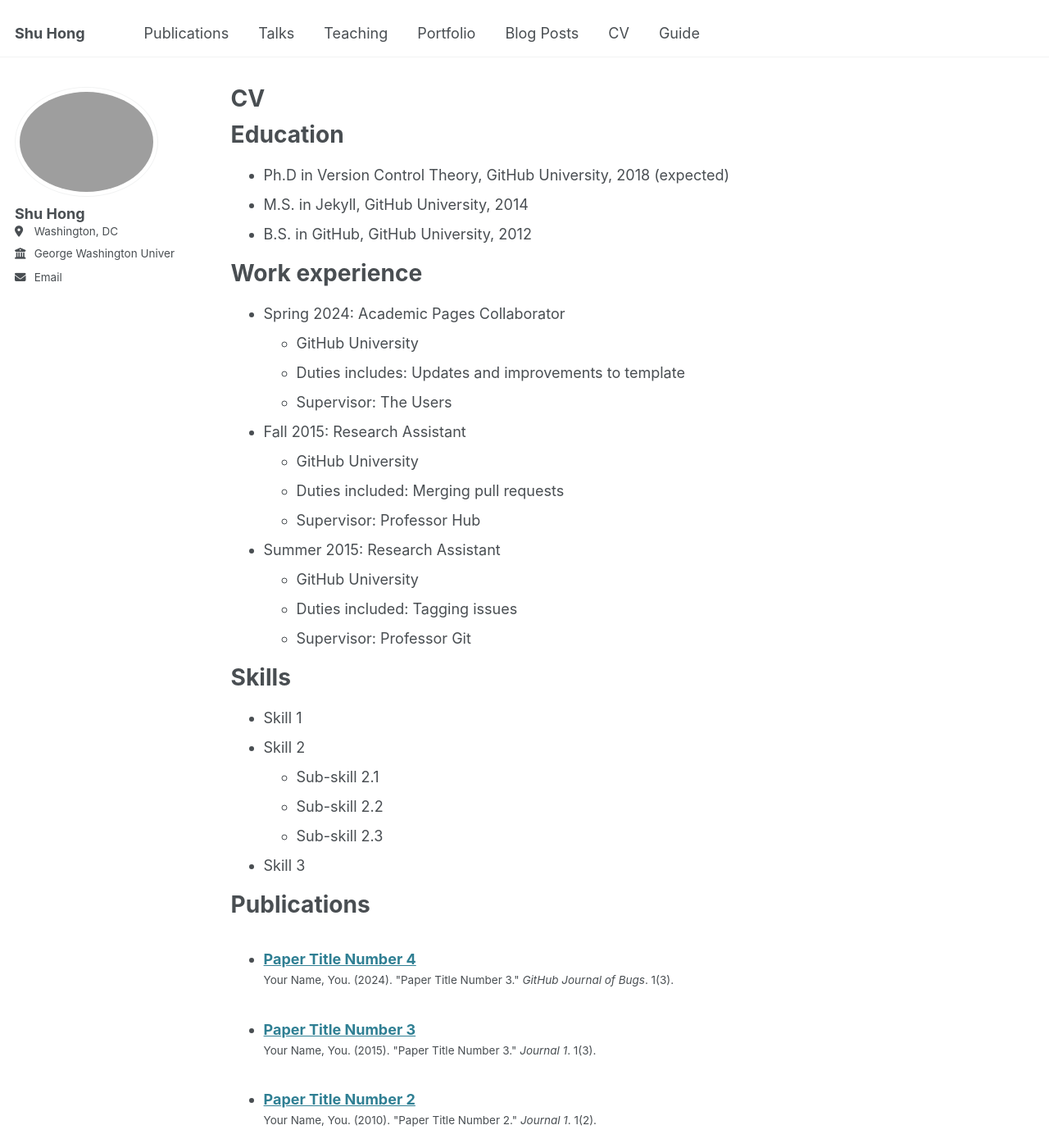
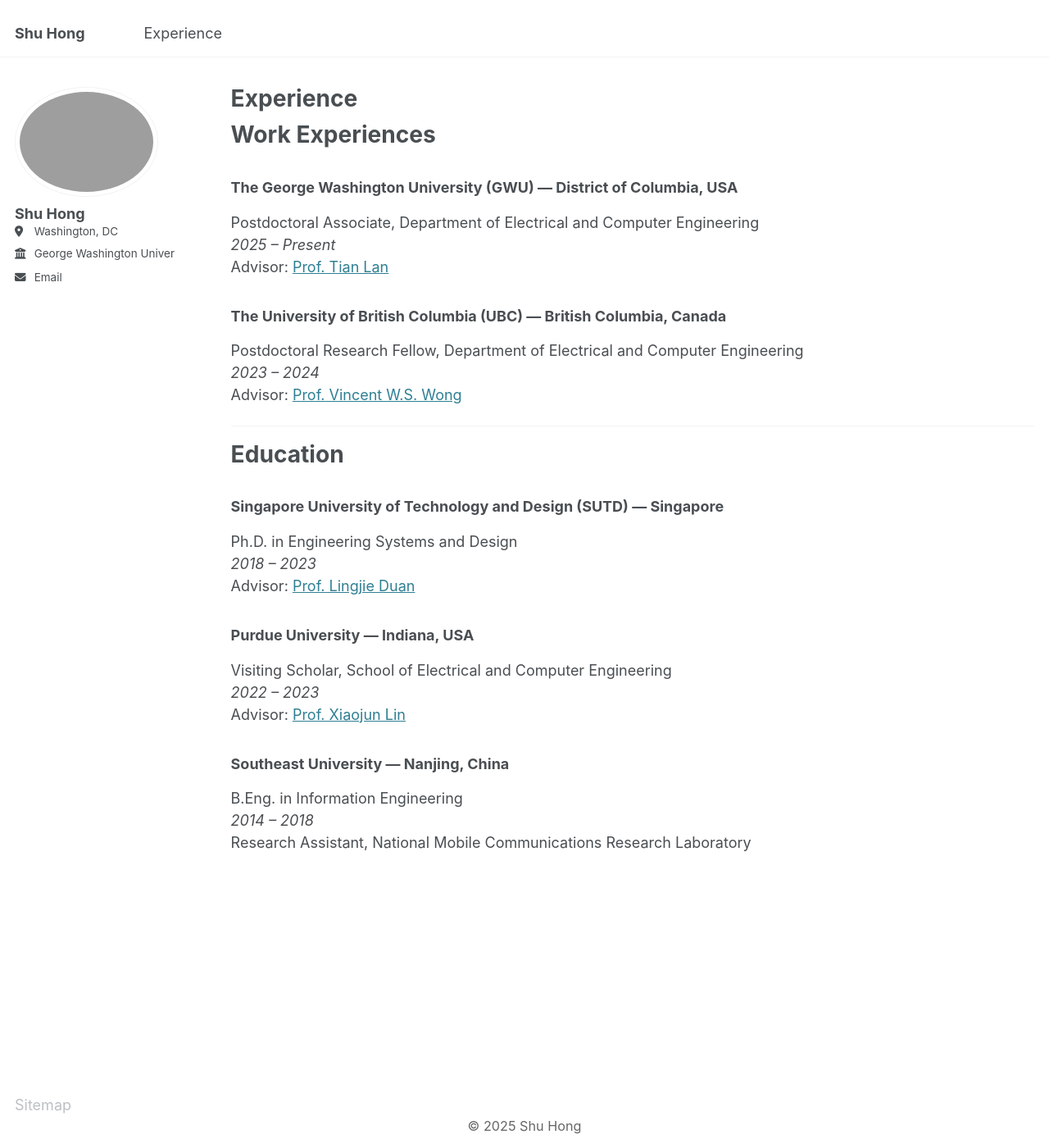
Before and after one commit to shu-hong/shu-hong.github.io, a Jekyll site: the page built from _pages/cv.md, in a window 1280 px wide and 1400 px high. Shown: the whole window at 82% size. Built offline with Jekyll 4.4.1, drawn with Linux system fonts in a browser that asks for light colours; some of the changed text lies outside the part shown.

Commit message:
Initial commit

```diff
--- a/_config.yml
+++ b/_config.yml
@@ -97,7 +97,7 @@ staticman:
       options:
         format           : "iso8601" # "iso8601" (default), "timestamp-seconds", "timestamp-milliseconds"
 atom_feed:
-  hide                   : false     # change to true to hide the RSS feed in the footer
+  hide                   : true     # change to true to hide the RSS feed in the footer
   path                   : # blank (default) uses feed.xml
 
 
--- a/_data/navigation.yml
+++ b/_data/navigation.yml
@@ -5,23 +5,14 @@
 # prevent it from being included in the site.
 
 main:
-  - title: "Publications"
-    url: /publications/
-
-  - title: "Talks"
-    url: /talks/
-
-  - title: "Teaching"
-    url: /teaching/
-
-  - title: "Portfolio"
-    url: /portfolio/
-
-  - title: "Blog Posts"
-    url: /year-archive/
-
-  - title: "CV"
+  - title: "Experience"
     url: /cv/
 
-  - title: "Guide"
-    url: /markdown/
+  # - title: "Publications"
+  #   url: /publications/
+
+  # - title: "Talks"
+  #   url: /talks/
+
+  # - title: "Teaching"
+  #   url: /teaching/
--- a/_includes/footer.html
+++ b/_includes/footer.html
@@ -1,25 +1,6 @@
 {% include base_path %}
 
-{% if site.author.github or site.author.bitbucket or site.atom_feed.hide != true %}
-<div class="page__footer-follow">
-  <ul class="social-icons">
-    {% if site.data.ui-text[site.locale].follow_label %}
-      <li><strong>{{ site.data.ui-text[site.locale].follow_label }}</strong></li>
-    {% endif %}
-    {% if site.author.github %}
-      <li><a href="http://github.com/{{ site.author.github }}"><i class="fab fa-github" aria-hidden="true"></i> GitHub</a></li>
-    {% endif %}
-    {% if site.author.bitbucket %}
-      <li><a href="http://bitbucket.org/{{ site.author.bitbucket }}"><i class="fab fa-bitbucket" aria-hidden="true"></i> Bitbucket</a></li>
-    {% endif %}
-    {% if site.atom_feed.hide != true %}
-    <li><a href="{% if site.atom_feed.path %}{{ site.atom_feed.path }}{% else %}{{ base_path }}/feed.xml{% endif %}"><i class="fa fa-fw fa-rss-square" aria-hidden="true"></i> {{ site.data.ui-text[site.locale].feed_label | default: "Feed" }}</a></li>
-    {% endif %}
-  </ul>
+
+<div class="page__footer-copyright" style="text-align:center; font-size:0.9em; color:#666;">
+  &copy; {{ "now" | date: "%Y" }} Shu Hong
 </div>
-{% endif %}
-
-<div class="page__footer-copyright">
-  &copy; {{ site.time | date: '%Y' }} {{ site.name | default: site.title }}, {{ site.data.ui-text[site.locale].powered_by | default: "Powered by" }} <a href="http://jekyllrb.com" rel="nofollow">Jekyll</a> &amp; <a href="https://github.com/academicpages/academicpages.github.io">AcademicPages</a>, a fork of <a href="https://mademistakes.com/work/minimal-mistakes-jekyll-theme/" rel="nofollow">Minimal Mistakes</a>.<br />
-  Site last updated {{ "now" | date: '%Y-%m-%d' %}}
-</div>
--- a/_pages/cv.md
+++ b/_pages/cv.md
@@ -1,6 +1,6 @@
 ---
 layout: archive
-title: "CV"
+title: "Experience"
 permalink: /cv/
 author_profile: true
 redirect_from:
@@ -9,30 +9,43 @@ redirect_from:
 
 {% include base_path %}
 
-Education
-======
-* Ph.D in Version Control Theory, GitHub University, 2018 (expected)
-* M.S. in Jekyll, GitHub University, 2014
-* B.S. in GitHub, GitHub University, 2012
 
-Work experience
-======
-* Spring 2024: Academic Pages Collaborator
-  * GitHub University
-  * Duties includes: Updates and improvements to template
-  * Supervisor: The Users
+# Work Experiences
 
-* Fall 2015: Research Assistant
-  * GitHub University
-  * Duties included: Merging pull requests
-  * Supervisor: Professor Hub
+### The George Washington University (GWU) — District of Columbia, USA
+Postdoctoral Associate, Department of Electrical and Computer Engineering
+*2025 – Present*
+Advisor: [Prof. Tian Lan](https://www2.seas.gwu.edu/~tlan/)
 
-* Summer 2015: Research Assistant
-  * GitHub University
-  * Duties included: Tagging issues
-  * Supervisor: Professor Git
 
-Skills
+### The University of British Columbia (UBC) — British Columbia, Canada
+Postdoctoral Research Fellow, Department of Electrical and Computer Engineering
+*2023 – 2024*
+Advisor: [Prof. Vincent W.S. Wong](https://people.ece.ubc.ca/vincentw/Homepage/Home.html)
+
+---
+
+# Education
+
+### Singapore University of Technology and Design (SUTD) — Singapore
+Ph.D. in Engineering Systems and Design
+*2018 – 2023*
+Advisor: [Prof. Lingjie Duan](https://people.sutd.edu.sg/~lingjie_duan)
+
+
+### Purdue University — Indiana, USA
+Visiting Scholar, School of Electrical and Computer Engineering
+*2022 – 2023*
+Advisor: [Prof. Xiaojun Lin](https://staff.ie.cuhk.edu.hk/~xjlin)
+
+
+### Southeast University — Nanjing, China
+B.Eng. in Information Engineering
+*2014 – 2018*
+Research Assistant, National Mobile Communications Research Laboratory
+
+
+<!-- Skills
 ======
 * Skill 1
 * Skill 2
@@ -61,4 +74,4 @@ Teaching
 
 Service and leadership
 ======
-* Currently signed in to 43 different slack teams
+* Currently signed in to 43 different slack teams -->
```
Also changed, not shown: _pages/about.md (+62 -8 lines), _pages/portfolio.html (deleted, +0 -13 lines), 9 other files.
